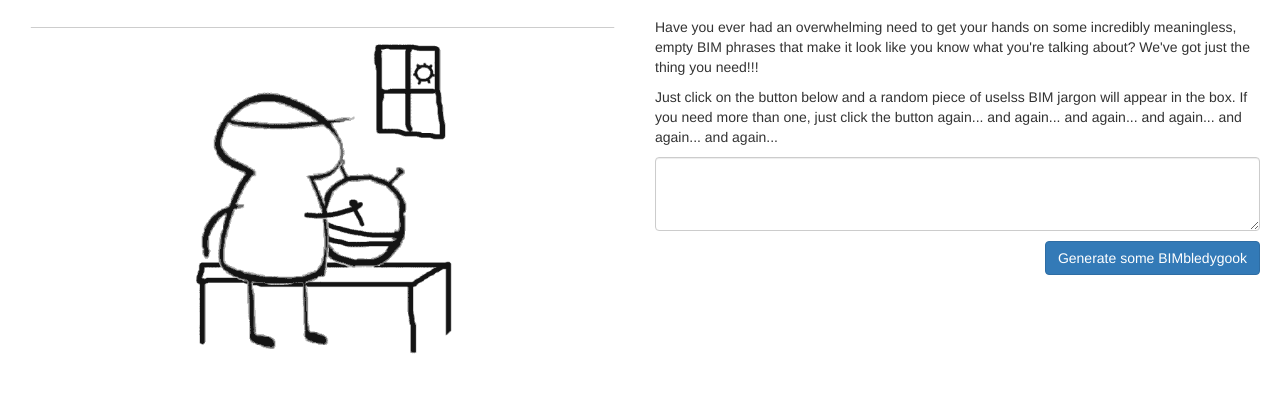
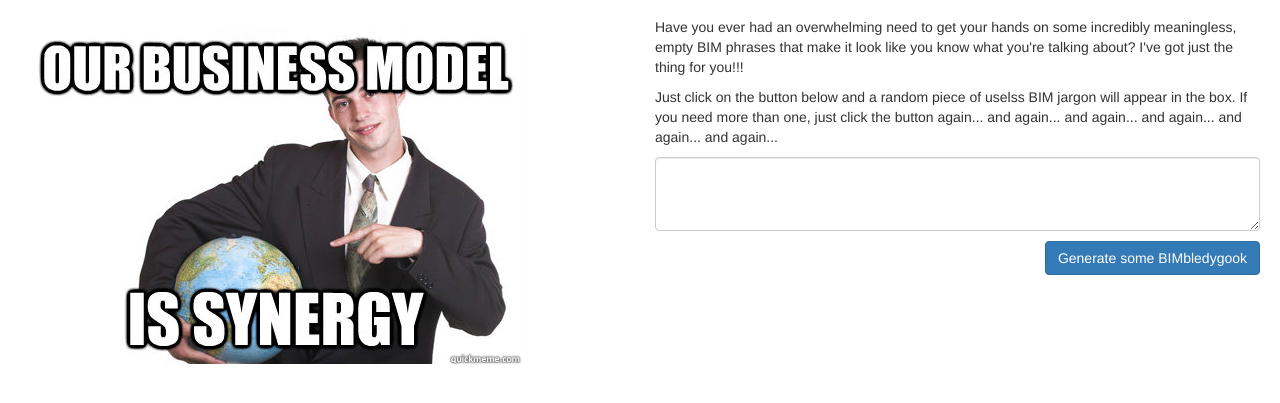
Before and after one commit to rudderdon/bimbledygook, a plain HTML site: page src/Index.html in a window 1280 px wide. Shown: the part 133-536 px from the top of the page. Drawn offline with Linux system fonts and the light colour scheme.

Commit message:
Because I feel like it

```diff
--- a/src/Index.html
+++ b/src/Index.html
@@ -146,10 +146,10 @@
           </h2>
         </div>
         <div class="col-lg-6 col-sm-6">
-          <img src="img/i-made-this.gif" class="img-responsive" style="padding: 10px;" />
+          <img src="img/wtf.jpg" class="img-responsive" style="padding: 10px;" />
         </div>
         <div class="col-lg-6 col-sm-6">
-          <p>Have you ever had an overwhelming need to get your hands on some incredibly meaningless, empty BIM phrases that make it look like you know what you're talking about? We've got just the thing you need!!!</p>
+          <p>Have you ever had an overwhelming need to get your hands on some incredibly meaningless, empty BIM phrases that make it look like you know what you're talking about? I've got just the thing for you!!!</p>
           <p>Just click on the button below and a random piece of uselss BIM jargon will appear in the box. If you need more than one, just click the button again... and again... and again... and again... and again... and again... </p>
           <p>
             <textarea name="insight" cols="40" rows="3" class="form-control"></textarea>
```
Also changed, not shown: src/img/wtf.jpg (added).
